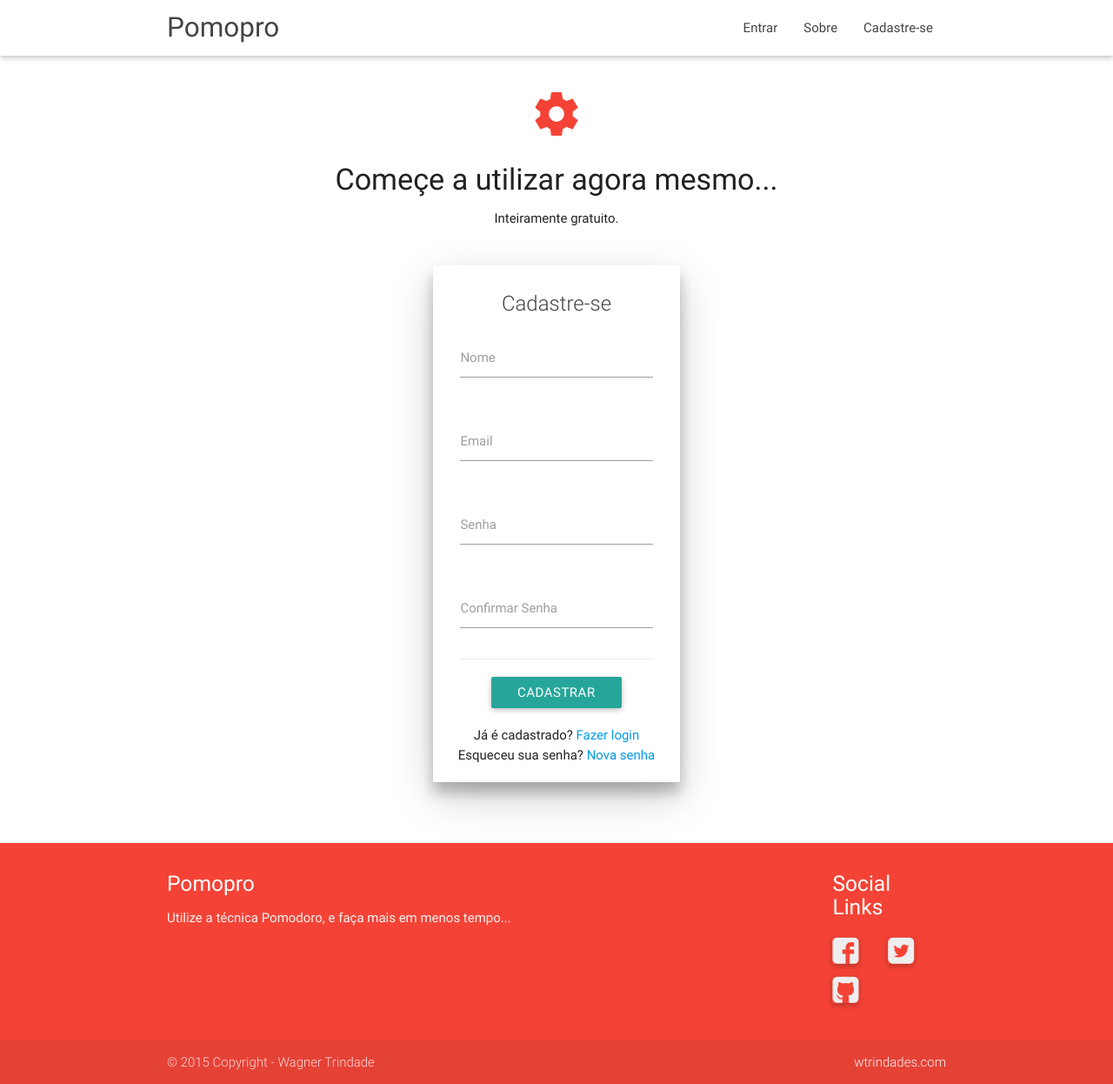
After one commit to wagnertrindades/pomopro, a Django app: template project/core/templates/register.html in a window 1280 px wide. The commit adds this page. Shown: the whole page at 87% size. Run offline with Django 3.2, Linux system fonts and the light colour scheme; the template is opened without the code that fills it, so the values that code supplies are empty.

Commit message:
Change front home and create page register

```diff
--- a/front/css/style.css
+++ b/front/css/style.css
@@ -56,6 +56,11 @@ nav ul a, nav .brand-logo {
     height: 45px;
 }
 
+/* Cadastra-se */
+.btn-cadastrar{
+    margin: 50px auto;
+}
+
 /* Footer */
 .social-links li{
     display: inline-block;
--- a/project/core/static/css/style.css
+++ b/project/core/static/css/style.css
@@ -9,13 +9,13 @@ nav ul a, nav .brand-logo {
 
 /* Parallax */
 .parallax-container{
-    height: 790px;
+    height: 700px;
 }
 .parallax-container::before{
     content: '';
     display: block;
     width: 100%;
-    height: 790px;
+    height: 700px;
     background-color: rgba(0,0,0,.5);
     position: absolute;
     z-index: 0;
@@ -56,6 +56,11 @@ nav ul a, nav .brand-logo {
     height: 45px;
 }
 
+/* Cadastra-se */
+.btn-cadastrar{
+    margin: 50px auto;
+}
+
 /* Footer */
 .social-links li{
     display: inline-block;
--- /dev/null
+++ b/project/core/templates/register.html
@@ -0,0 +1,147 @@
+<!DOCTYPE html>
+<html lang="pt-br">
+    <head>
+        <meta charset="UTF-8">
+        <title>Pomopro</title>
+        <meta name="viewport" content="width=device-width, initial-scale=1">
+        <!-- CSS -->
+        <link rel="stylesheet" href="bower_components/materialize/dist/css/materialize.min.css">
+        <link href="https://fonts.googleapis.com/icon?family=Material+Icons" rel="stylesheet">
+        <link href="css/fonts/flaticon.css" rel="stylesheet">
+        <link rel="stylesheet" href="css/style.css">
+
+        <!-- JS -->
+        <script src="bower_components/jquery/dist/jquery.min.js"></script>
+        <script src="bower_components/materialize/dist/js/materialize.min.js"></script>
+    </head>
+    <body>
+        <header>
+
+            <!-- menu -->
+            <nav class="white">
+                <div class="nav-wrapper container">
+                    <a href="#!" class="brand-logo">Pomopro</a>
+                    <a href="#" data-activates="mobile-demo" class="button-collapse"><i class="small material-icons">menu</i></a>
+                    <ul class="right hide-on-med-and-down">
+                        <li><a href="#">Entrar</a></li>
+                        <li><a href="#sobre">Sobre</a></li>
+                        <li><a href="#cadastrar">Cadastre-se</a></li>
+                    </ul>
+                    <ul class="side-nav" id="mobile-demo">
+                        <li><a href="#">Entrar</a></li>
+                        <li><a href="#sobre">Sobre</a></li>
+                        <li><a href="#cadastrar">Cadastre-se</a></li>
+                    </ul>
+                </div>
+            </nav>
+            <!-- /menu -->
+
+        </header>
+        <main>
+
+            <!-- como usar -->
+            <div id="cadastrar" class="container">
+                <div class="section">
+                    <!-- title -->
+                    <div class="row center">
+                        <h3><i class="medium material-icons red-text">settings</i></h3>
+                        <h4>Começe a utilizar agora mesmo...</h4>
+                        <p>Inteiramente gratuito.</p>
+                    </div>
+                    <!-- /title -->
+
+                    <!-- card cadastre-se -->
+                        <div class="row center">
+                            <div class="col s12 l4 offset-l4">
+                                <div class="card white z-depth-3">
+                                    <div class="card-content">
+                                        <span class="card-title">Cadastre-se</span>
+                                        <form class="col s12">
+                                            <div class="row">
+                                                <div class="input-field col s12">
+                                                    <input id="name" type="text" class="validate">
+                                                    <label for="name">Nome</label>
+                                                </div>
+                                            </div>
+                                            <div class="row">
+                                                <div class="input-field col s12">
+                                                    <input id="email" type="email" class="validate">
+                                                    <label for="email">Email</label>
+                                                </div>
+                                            </div>
+                                            <div class="row">
+                                                <div class="input-field col s12">
+                                                    <input id="password" type="password" class="validate">
+                                                    <label for="password">Senha</label>
+                                                </div>
+                                            </div>
+                                            <div class="row">
+                                                <div class="input-field col s12">
+                                                    <input id="confirm-password" type="password" class="validate">
+                                                    <label for="confirm-password">Confirmar Senha</label>
+                                                </div>
+                                            </div>
+                                            <div class="card-action">
+                                                <button class="btn waves-effect waves-light" type="submit" name="action">
+                                                    Cadastrar
+                                                </button>
+                                            </div>
+                                        </form>
+                                        <div>Já é cadastrado? <a href="#">Fazer login</a></div>
+                                        <div>Esqueceu sua senha? <a href="#">Nova senha</a></div>
+                                    </div>
+                                </div>
+                            </div>
+                        </div>
+                        <!-- /card cadastre-se -->
+                </div>
+            </div>
+            <!-- /como usar -->
+        </main>
+
+        <footer class="page-footer red">
+          <div class="container">
+            <div class="row">
+              <div class="col l6 s12">
+                <h5 class="white-text">Pomopro</h5>
+                <p class="grey-text text-lighten-4">Utilize a técnica Pomodoro, e faça mais em menos tempo...</p>
+              </div>
+              <div class="col l2 offset-l4 s12">
+                <h5 class="white-text">Social Links</h5>
+                <ul class="social-links">
+                    <li>
+                        <a class="grey-text text-lighten-3 flat-icon" href="#!">
+                            <i class="flaticon-facebook29"></i>
+                        </a>
+                    </li>
+                    <li>
+                        <a class="grey-text text-lighten-3 flat-icon" href="#!">
+                            <i class="flaticon-twitter2"></i>
+                        </a>
+                    </li>
+                    <li>
+                        <a class="grey-text text-lighten-3 flat-icon" href="#!">
+                            <i class="flaticon-github12"></i>
+                        </a>
+                    </li>
+                </ul>
+              </div>
+            </div>
+          </div>
+          <div class="footer-copyright">
+            <div class="container">
+            © 2015 Copyright - Wagner Trindade
+            <a class="grey-text text-lighten-4 right" href="#!">wtrindades.com</a>
+            </div>
+          </div>
+        </footer>
+
+        <!-- button menu responsive -->
+        <script>
+            $( document ).ready(function(){
+                $(".button-collapse").sideNav();
+            });
+        </script>
+        <!-- /button menu responsive -->
+    </body>
+</html>
--- a/project/core/urls.py
+++ b/project/core/urls.py
@@ -7,5 +7,7 @@ urlpatterns = patterns('',
     # Logout
     url(r'^logout/$', 'django.contrib.auth.views.logout',
         {'next_page' : 'core:home'}, name='logout'),
+    #Register
+    url(r'^$', 'project.core.views.register', name='register'),
     url(r'^timer/$', 'project.core.views.timer', name='timer'),
 )
```
Also changed, not shown: front/cadastrar.html (added, +147 -0 lines), front/index.html (+5 -44 lines), project/core/templates/home.html (+6 -44 lines), project/core/views.py (+19 -0 lines).
